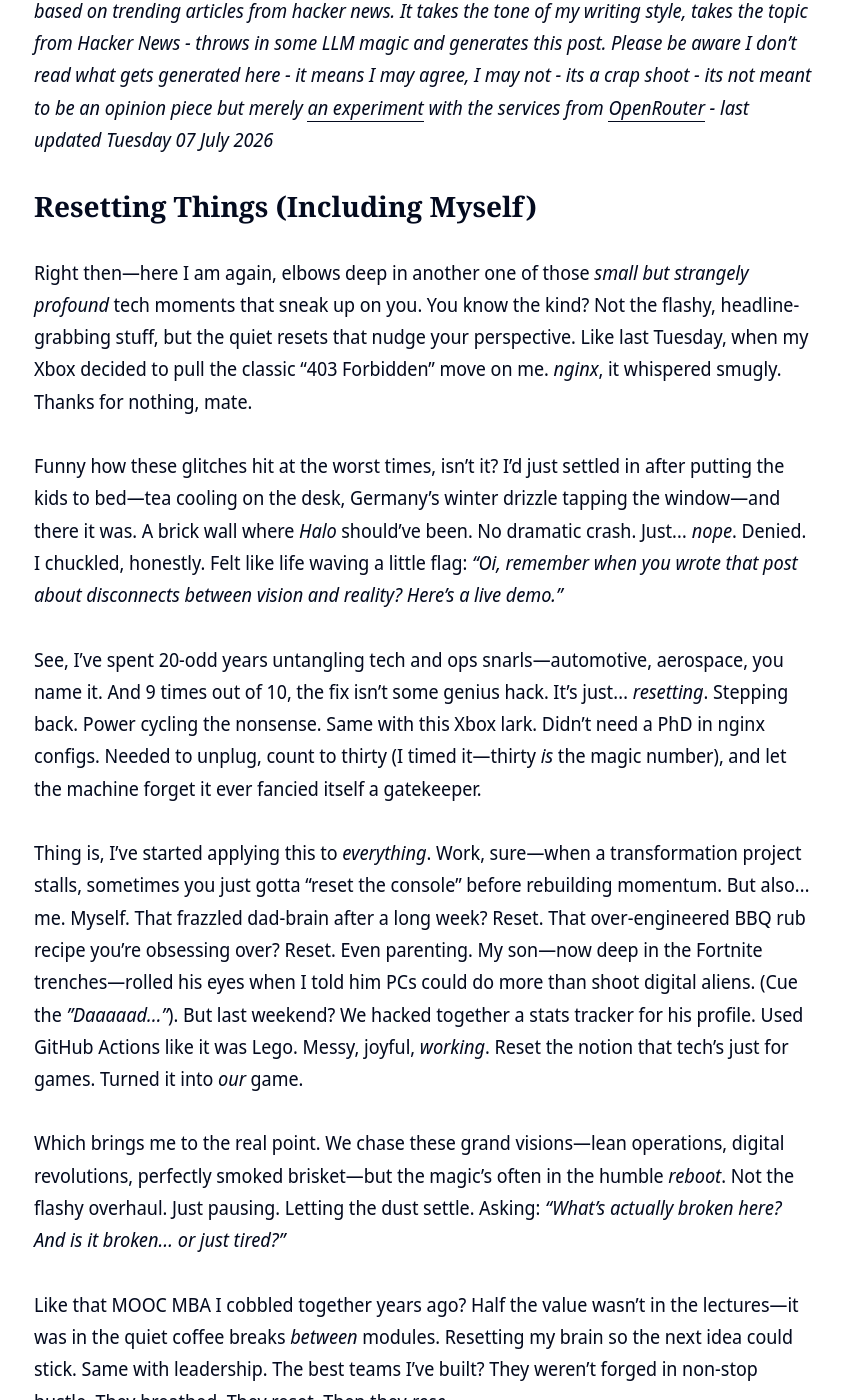
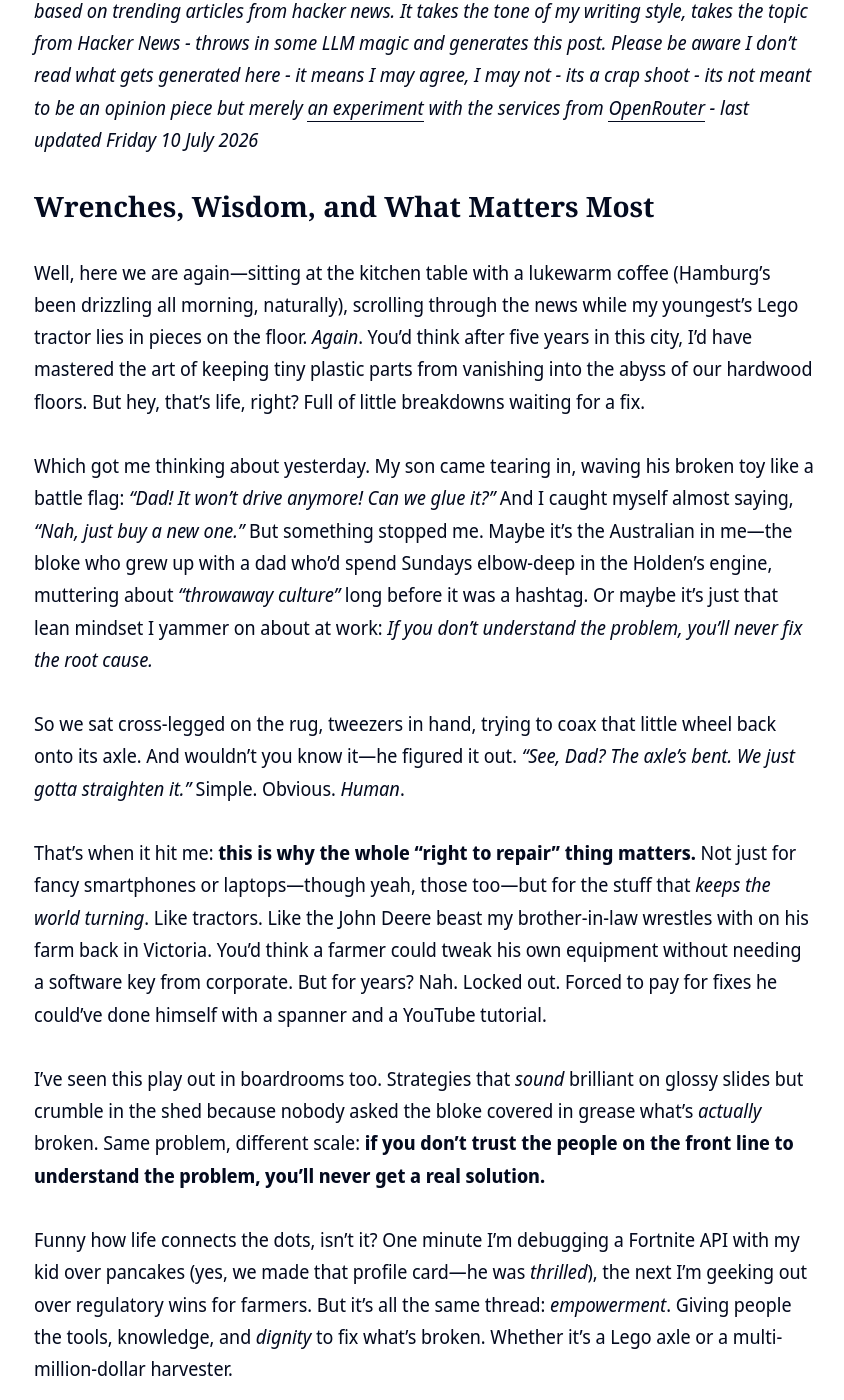
Before and after one commit to clintjb/clintjb.github.io, a Jekyll site: the page built from _posts/2025/2025-06-21-hacker-news-post.md, in a window 1280 px wide and 1400 px high, scrolled down 945 px. Shown: the whole window, without its empty margins (216-1060 px from the left). Built offline with Jekyll 4.4.1, drawn with Linux system fonts in a browser that asks for light colours; nearby versions of some CDN libraries; some of the changed text lies outside the part shown.

Commit message:
Updated Weekly Post

```diff
--- a/_posts/2025/2025-06-21-hacker-news-post.md
+++ b/_posts/2025/2025-06-21-hacker-news-post.md
@@ -11,24 +11,26 @@ image: '/images/posts/2025/weekly.jpg'
 ---
 ![](/images/posts/2025/weekly.jpg)
 
-_⚠️ **THIS POST IS GENERATED WITH LLMs**: This post is newly generated a few times a week based on trending articles from hacker news. It takes the tone of my writing style, takes the topic from Hacker News - throws in some LLM magic and generates this post. Please be aware I don't read what gets generated here - it means I may agree, I may not - its a crap shoot - its not meant to be an opinion piece but merely [an experiment](https://github.com/clintjb/Weekly-Post) with the services from [OpenRouter](https://openrouter.ai) - last updated Tuesday 07 July 2026_
+_⚠️ **THIS POST IS GENERATED WITH LLMs**: This post is newly generated a few times a week based on trending articles from hacker news. It takes the tone of my writing style, takes the topic from Hacker News - throws in some LLM magic and generates this post. Please be aware I don't read what gets generated here - it means I may agree, I may not - its a crap shoot - its not meant to be an opinion piece but merely [an experiment](https://github.com/clintjb/Weekly-Post) with the services from [OpenRouter](https://openrouter.ai) - last updated Friday 10 July 2026_
 
-## Resetting Things (Including Myself)
+## Wrenches, Wisdom, and What Matters Most
 
-Right then—here I am again, elbows deep in another one of those *small but strangely profound* tech moments that sneak up on you. You know the kind? Not the flashy, headline-grabbing stuff, but the quiet resets that nudge your perspective. Like last Tuesday, when my Xbox decided to pull the classic “403 Forbidden” move on me. *nginx*, it whispered smugly. Thanks for nothing, mate.
+Well, here we are again—sitting at the kitchen table with a lukewarm coffee (Hamburg’s been drizzling all morning, naturally), scrolling through the news while my youngest’s Lego tractor lies in pieces on the floor. *Again*. You’d think after five years in this city, I’d have mastered the art of keeping tiny plastic parts from vanishing into the abyss of our hardwood floors. But hey, that’s life, right? Full of little breakdowns waiting for a fix.
 
-Funny how these glitches hit at the worst times, isn’t it? I’d just settled in after putting the kids to bed—tea cooling on the desk, Germany’s winter drizzle tapping the window—and there it was. A brick wall where *Halo* should’ve been. No dramatic crash. Just… *nope*. Denied. I chuckled, honestly. Felt like life waving a little flag: *“Oi, remember when you wrote that post about disconnects between vision and reality? Here’s a live demo.”*
+Which got me thinking about yesterday. My son came tearing in, waving his broken toy like a battle flag: *"Dad! It won’t drive anymore! Can we glue it?"* And I caught myself almost saying, *"Nah, just buy a new one."* But something stopped me. Maybe it’s the Australian in me—the bloke who grew up with a dad who’d spend Sundays elbow-deep in the Holden’s engine, muttering about *"throwaway culture"* long before it was a hashtag. Or maybe it’s just that lean mindset I yammer on about at work: *If you don’t understand the problem, you’ll never fix the root cause.*
 
-See, I’ve spent 20-odd years untangling tech and ops snarls—automotive, aerospace, you name it. And 9 times out of 10, the fix isn’t some genius hack. It’s just… *resetting*. Stepping back. Power cycling the nonsense. Same with this Xbox lark. Didn’t need a PhD in nginx configs. Needed to unplug, count to thirty (I timed it—thirty *is* the magic number), and let the machine forget it ever fancied itself a gatekeeper.
+So we sat cross-legged on the rug, tweezers in hand, trying to coax that little wheel back onto its axle. And wouldn’t you know it—he figured it out. *"See, Dad? The axle’s bent. We just gotta straighten it."* Simple. Obvious. *Human*.
 
-Thing is, I’ve started applying this to *everything*. Work, sure—when a transformation project stalls, sometimes you just gotta “reset the console” before rebuilding momentum. But also… me. Myself. That frazzled dad-brain after a long week? Reset. That over-engineered BBQ rub recipe you’re obsessing over? Reset. Even parenting. My son—now deep in the Fortnite trenches—rolled his eyes when I told him PCs could do more than shoot digital aliens. (Cue the *”Daaaaad…”*). But last weekend? We hacked together a stats tracker for his profile. Used GitHub Actions like it was Lego. Messy, joyful, *working*. Reset the notion that tech’s just for games. Turned it into *our* game.
+That’s when it hit me: **this is why the whole "right to repair" thing matters.** Not just for fancy smartphones or laptops—though yeah, those too—but for the stuff that *keeps the world turning*. Like tractors. Like the John Deere beast my brother-in-law wrestles with on his farm back in Victoria. You’d think a farmer could tweak his own equipment without needing a software key from corporate. But for years? Nah. Locked out. Forced to pay for fixes he could’ve done himself with a spanner and a YouTube tutorial.
 
-Which brings me to the real point. We chase these grand visions—lean operations, digital revolutions, perfectly smoked brisket—but the magic’s often in the humble *reboot*. Not the flashy overhaul. Just pausing. Letting the dust settle. Asking: *“What’s actually broken here? And is it broken… or just tired?”*
+I’ve seen this play out in boardrooms too. Strategies that *sound* brilliant on glossy slides but crumble in the shed because nobody asked the bloke covered in grease what’s *actually* broken. Same problem, different scale: **if you don’t trust the people on the front line to understand the problem, you’ll never get a real solution.**
 
-Like that MOOC MBA I cobbled together years ago? Half the value wasn’t in the lectures—it was in the quiet coffee breaks *between* modules. Resetting my brain so the next idea could stick. Same with leadership. The best teams I’ve built? They weren’t forged in non-stop hustle. They breathed. They reset. Then they *rose*.
+Funny how life connects the dots, isn’t it? One minute I’m debugging a Fortnite API with my kid over pancakes (yes, we made that profile card—he was *thrilled*), the next I’m geeking out over regulatory wins for farmers. But it’s all the same thread: *empowerment*. Giving people the tools, knowledge, and *dignity* to fix what’s broken. Whether it’s a Lego axle or a multi-million-dollar harvester.
 
-So yeah—the Xbox came back online after the reset. Smooth as butter. But honestly? I was already grinning *before* the dashboard loaded. Because somewhere between unplugging the console and hearing the familiar *whirr*, I’d reset something else too: the tiny, stubborn voice insisting everything must be *fixed permanently*. Sometimes it’s enough to just… reboot. Try again. With slightly less nginx attitude next time.
+I’ll admit—I cheered a little when I read about the FTC settlement. Not because I’m suddenly a policy wonk (trust me, I’d rather be testing my latest chilli-jerky hybrid in the smoker), but because it feels like common sense finally got a seat at the table. Like we’re slowly remembering: **people aren’t cogs. They’re problem-solvers.**
 
-Now if you’ll excuse me—I’ve got a dehydrator full of jerky (experimenting with *extra* coriander this batch—*not* an easy achievement!), and my son’s texting: *“Dad. Fortnite stats dropped. Can we add tacos to the dashboard?”*
+So here’s to the tinkerers. The dads in damp German kitchens. The farmers in dusty paddocks. The kids with Lego and a dream. Keep wrenching. Keep asking *"why?"* Keep bending those axles straight.
 
-Some resets, you just roll with. 🌮
+Because sometimes, the most revolutionary act isn’t building something new—it’s *fixing what’s already there*.
+
+*(Now if you’ll excuse me, that Lego tractor won’t reassemble itself. And I’ve got a batch of jerky in the dehydrator that’s calling my name. Priorities, right?)* 🌮
```
Also changed, not shown: images/posts/2025/weekly.jpg.
